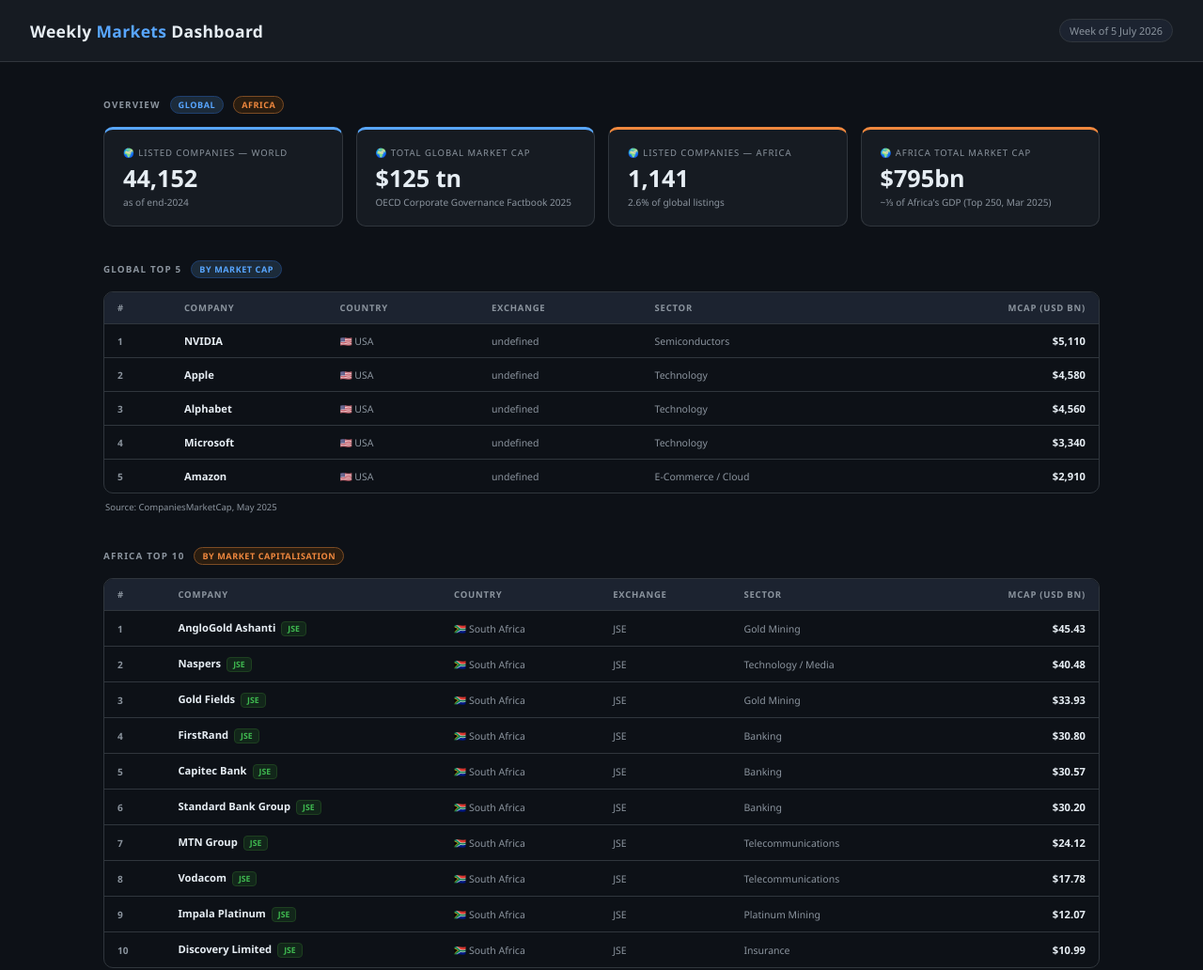
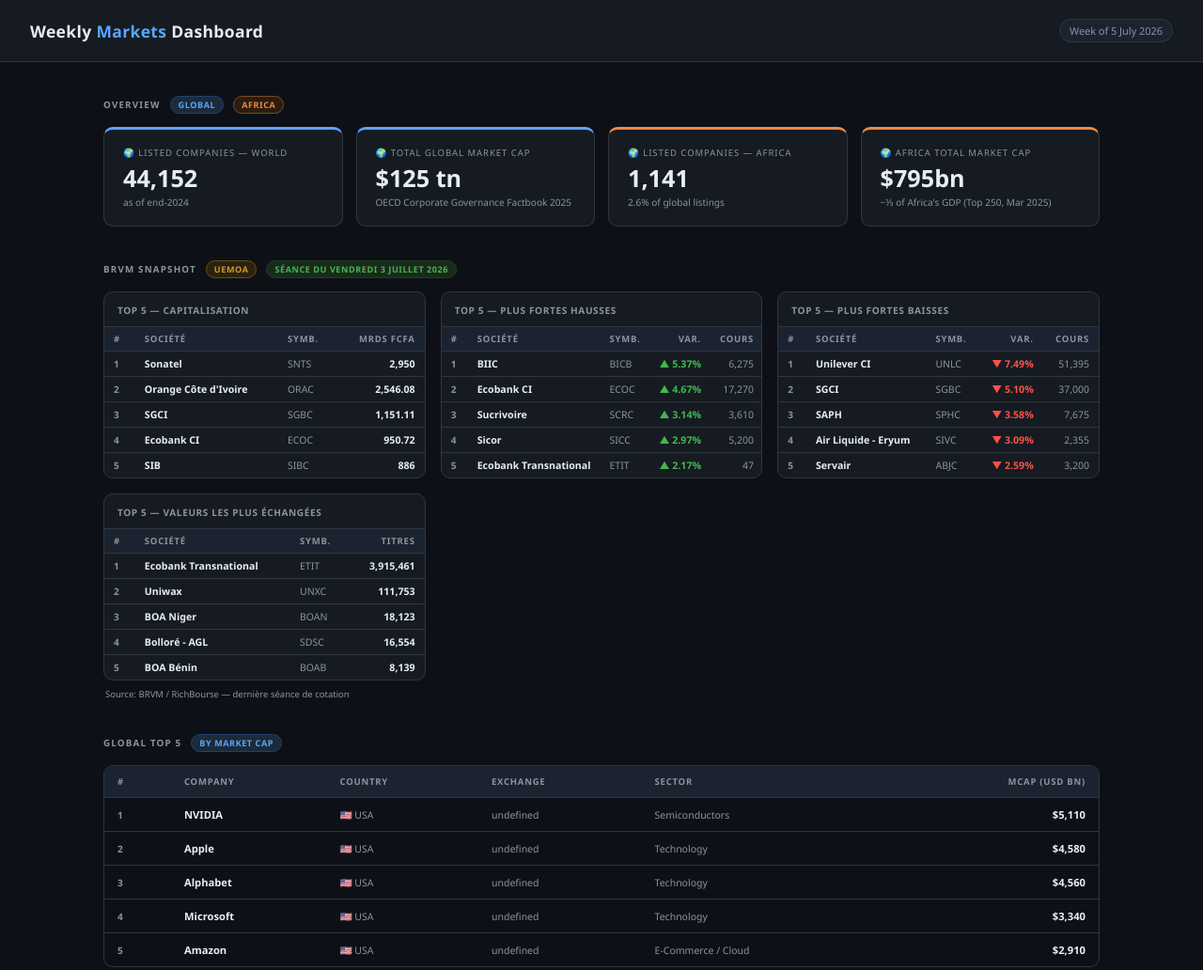
Before and after one commit to Imeldaho/Weekly-Markets, a plain HTML site: page index.html in a window 1280 px wide. Shown: the top 1032 px of the page at 94% size. Drawn offline with Linux system fonts and the light colour scheme.

Commit message:
Implement BRVM Snapshot layout and styles
Added styles and structure for BRVM Snapshot section.

```diff
--- a/index.html
+++ b/index.html
@@ -22,6 +22,8 @@
   --gold: #d29922;
   --africa: #f0883e;
   --africa-dim:#7c4c24;
+  --brvm: #d29922;
+  --brvm-dim: #6b4e0f;
   font-family: 'Segoe UI', system-ui, -apple-system, sans-serif;
   font-size: 14px;
 }
@@ -88,6 +90,7 @@
 .pill-global { background: #1c2b3a; color: var(--accent); border: 1px solid #1f4070; }
 .pill-africa { background: #2a1d10; color: var(--africa); border: 1px solid var(--africa-dim); }
 .pill-snap { background: #1a2a1a; color: var(--green); border: 1px solid #1e4020; }
+.pill-brvm { background: #2a220f; color: var(--brvm); border: 1px solid var(--brvm-dim); }
 
 /* ── Overview Cards ──────────────────────────────────── */
 .overview-grid {
@@ -131,6 +134,31 @@
 .delta-neu { color: var(--muted); }
 .accent-global { border-top: 3px solid var(--accent); }
 .accent-africa { border-top: 3px solid var(--africa); }
+
+/* ── BRVM Snapshot grid ───────────────────────────────── */
+.brvm-grid {
+  display: grid;
+  grid-template-columns: repeat(auto-fit, minmax(320px, 1fr));
+  gap: 16px;
+  margin-bottom: 24px;
+}
+.brvm-card {
+  background: var(--surface);
+  border: 1px solid var(--border);
+  border-radius: 10px;
+  overflow: hidden;
+}
+.brvm-card h3 {
+  font-size: 0.72rem;
+  font-weight: 600;
+  letter-spacing: 0.06em;
+  text-transform: uppercase;
+  color: var(--muted);
+  padding: 12px 14px 10px;
+  border-bottom: 1px solid var(--border);
+}
+.brvm-card table { font-size: 0.76rem; }
+.brvm-card th, .brvm-card td { padding: 6px 10px; }
 
 /* ── Tables ──────────────────────────────────────────── */
 .table-wrap {
@@ -234,6 +262,44 @@
     <span class="pill pill-africa">Africa</span>
   </div>
   <div class="overview-grid" id="overview-grid"></div>
+
+  <!-- ─── BRVM SNAPSHOT ────────────────────────────────── -->
+  <div class="section-label">
+    <h2>BRVM Snapshot</h2>
+    <span class="pill pill-brvm">UEMOA</span>
+    <span id="brvm-session-label" class="pill pill-snap"></span>
+  </div>
+  <div class="brvm-grid">
+    <div class="brvm-card">
+      <h3>Top 5 — Capitalisation</h3>
+      <table id="brvm-mcap-table">
+        <thead><tr><th>#</th><th>Société</th><th>Symb.</th><th class="right">Mrds FCFA</th></tr></thead>
+        <tbody></tbody>
+      </table>
+    </div>
+    <div class="brvm-card">
+      <h3>Top 5 — Plus fortes hausses</h3>
+      <table id="brvm-gainers-table">
+        <thead><tr><th>#</th><th>Société</th><th>Symb.</th><th class="right">Var.</th><th class="right">Cours</th></tr></thead>
+        <tbody></tbody>
+      </table>
+    </div>
+    <div class="brvm-card">
+      <h3>Top 5 — Plus fortes baisses</h3>
+      <table id="brvm-losers-table">
+        <thead><tr><th>#</th><th>Société</th><th>Symb.</th><th class="right">Var.</th><th class="right">Cours</th></tr></thead>
+        <tbody></tbody>
+      </table>
+    </div>
+    <div class="brvm-card">
+      <h3>Top 5 — Valeurs les plus échangées</h3>
+      <table id="brvm-volume-table">
+        <thead><tr><th>#</th><th>Société</th><th>Symb.</th><th class="right">Titres</th></tr></thead>
+        <tbody></tbody>
+      </table>
+    </div>
+  </div>
+  <p class="source-note">Source: BRVM / RichBourse — dernière séance de cotation</p>
 
   <!-- ─── GLOBAL TOP 5 ─────────────────────────────────── -->
   <div class="section-label">
@@ -428,6 +494,49 @@
   `).join('');
 }
 
+// ── Render BRVM Snapshot ─────────────────────────────────────
+function renderBRVM() {
+  document.getElementById('brvm-session-label').textContent = BRVM_SESSION_DATE;
+
+  document.querySelector('#brvm-mcap-table tbody').innerHTML = BRVM_TOP5_MCAP.map(r => `
+    <tr>
+      <td class="rank">${r.rank}</td>
+      <td><span class="company-name">${r.company}</span></td>
+      <td class="muted">${r.ticker}</td>
+      <td class="right value-neutral">${r.mcap_bn.toLocaleString()}</td>
+    </tr>
+  `).join('');
+
+  document.querySelector('#brvm-gainers-table tbody').innerHTML = BRVM_TOP5_GAINERS.map(r => `
+    <tr>
+      <td class="rank">${r.rank}</td>
+      <td><span class="company-name">${r.company}</span></td>
+      <td class="muted">${r.ticker}</td>
+      <td class="right value-positive">▲ ${r.variation_pct.toFixed(2)}%</td>
+      <td class="right muted">${r.price.toLocaleString()}</td>
+    </tr>
+  `).join('');
+
+  document.querySelector('#brvm-losers-table tbody').innerHTML = BRVM_TOP5_LOSERS.map(r => `
+    <tr>
+      <td class="rank">${r.rank}</td>
+      <td><span class="company-name">${r.company}</span></td>
+      <td class="muted">${r.ticker}</td>
+      <td class="right value-negative">▼ ${Math.abs(r.variation_pct).toFixed(2)}%</td>
+      <td class="right muted">${r.price.toLocaleString()}</td>
+    </tr>
+  `).join('');
+
+  document.querySelector('#brvm-volume-table tbody').innerHTML = BRVM_TOP5_VOLUME.map(r => `
+    <tr>
+      <td class="rank">${r.rank}</td>
+      <td><span class="company-name">${r.company}</span></td>
+      <td class="muted">${r.ticker}</td>
+      <td class="right value-neutral">${r.volume.toLocaleString()}</td>
+    </tr>
+  `).join('');
+}
+
 // ── Render Global Top 5 ──────────────────────────────────────
 function renderGlobal() {
   const tbody = document.querySelector('#global-table tbody');
@@ -483,6 +592,7 @@
 document.getElementById('footer-week').textContent = `Data reference: ${WEEK_LABEL}`;
 
 renderOverview();
+renderBRVM();
 renderGlobal();
 renderAfricaTable('africa-mcap-table', AFRICA_TOP10_MCAP,      'mcap',       'Mcap');
 renderAfricaTable('africa-rev-table',  AFRICA_TOP10_REVENUE,    'revenue',    'Revenue');
```
